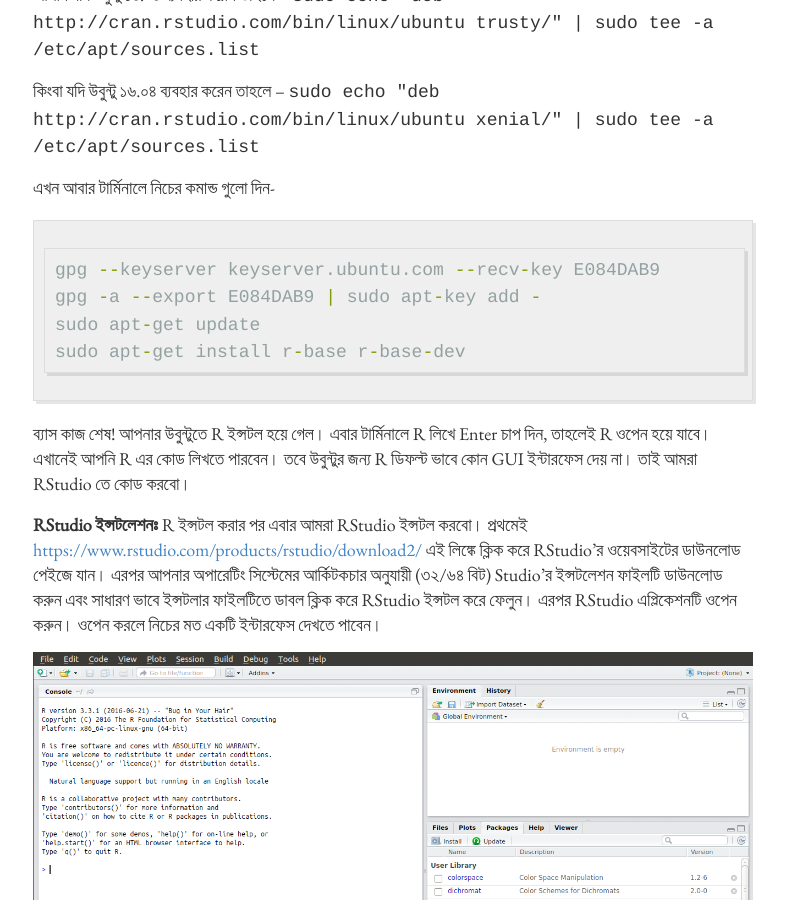
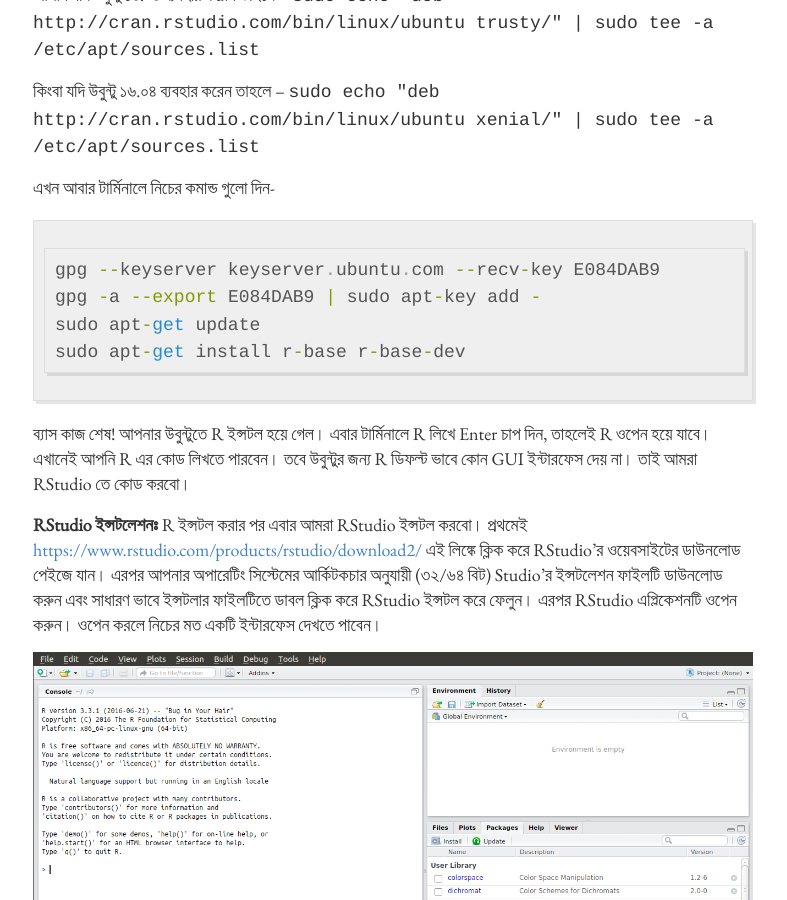
Before and after one commit to abdalimran/abdalimran.github.io, a Jekyll site: the page built from _posts/2016-7-29-r-কিকস্টার্টার-০২-r-ও-rstudio-ইন্সটলেশন.md, in a window 1280 px wide and 900 px high, scrolled down 847 px. Shown: the whole window, without its empty margins (247-1034 px from the left). Built offline with Jekyll 4.4.1, drawn with Linux system fonts in a browser that asks for light colours.

Commit message:
Update 2016-7-29-r-কিকস্টার্টার-০২-r-ও-rstudio-ইন্সটলেশন.md

````diff
--- a/_posts/2016-7-29-r-কিকস্টার্টার-০২-r-ও-rstudio-ইন্সটলেশন.md
+++ b/_posts/2016-7-29-r-কিকস্টার্টার-০২-r-ও-rstudio-ইন্সটলেশন.md
@@ -15,7 +15,7 @@
 কিংবা যদি উবুন্টু ১৬.০৪ ব্যবহার করেন তাহলে – `sudo echo "deb http://cran.rstudio.com/bin/linux/ubuntu xenial/" | sudo tee -a /etc/apt/sources.list`
 
 এখন আবার টার্মিনালে নিচের কমান্ড গুলো দিন-
-```r
+```javascript
 gpg --keyserver keyserver.ubuntu.com --recv-key E084DAB9
 gpg -a --export E084DAB9 | sudo apt-key add -
 sudo apt-get update
````
